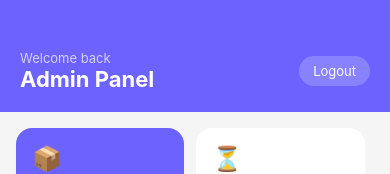
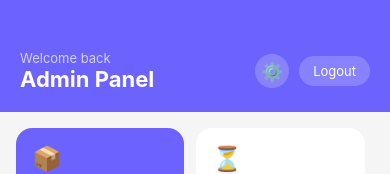
Before and after one commit to AryamanYadav-code/messmate-backend, a React Native app in the folder mess-app/: screen /AdminDash in a window 390 px wide. Shown: the top 174 px of the page. Built offline with nearby package versions, Linux system fonts and the light colour scheme; no server answers.

Commit message:
Added account setting to admin dashboard header

```diff
--- a/mess-app/screens/admin/AdminDashScreen.js
+++ b/mess-app/screens/admin/AdminDashScreen.js
@@ -76,9 +76,14 @@ export default function AdminDashScreen({ navigation }) {
           <Text style={styles.headerSub}>Welcome back</Text>
           <Text style={styles.headerTitle}>Admin Panel</Text>
         </View>
-        <TouchableOpacity style={styles.logoutBtn} onPress={logout}>
-          <Text style={styles.logoutText}>Logout</Text>
-        </TouchableOpacity>
+        <View style={styles.headerActions}>
+          <TouchableOpacity style={styles.settingsBtn} onPress={() => navigation.navigate('Settings')}>
+            <Text style={styles.settingsIcon}>⚙️</Text>
+          </TouchableOpacity>
+          <TouchableOpacity style={styles.logoutBtn} onPress={logout}>
+            <Text style={styles.logoutText}>Logout</Text>
+          </TouchableOpacity>
+        </View>
       </View>
 
       <ScrollView contentContainerStyle={styles.content}>
@@ -209,6 +214,9 @@ const getStyles = (colors) => StyleSheet.create({
   header: { backgroundColor: colors.primary, paddingTop: 50, paddingBottom: 20, paddingHorizontal: 20, flexDirection: 'row', justifyContent: 'space-between', alignItems: 'center' },
   headerSub: { color: 'rgba(255,255,255,0.7)', fontSize: 13 },
   headerTitle: { color: colors.headerText, fontSize: 22, fontWeight: 'bold' },
+  headerActions: { flexDirection: 'row', alignItems: 'center', gap: 10 },
+  settingsBtn: { backgroundColor: 'rgba(255,255,255,0.2)', width: 34, height: 34, borderRadius: 17, justifyContent: 'center', alignItems: 'center' },
+  settingsIcon: { fontSize: 18, alignSelf: 'center' },
   logoutBtn: { backgroundColor: 'rgba(255,255,255,0.2)', paddingHorizontal: 14, paddingVertical: 7, borderRadius: 20 },
   logoutText: { color: '#fff', fontSize: 13 },
   content: { padding: 16 },
```
